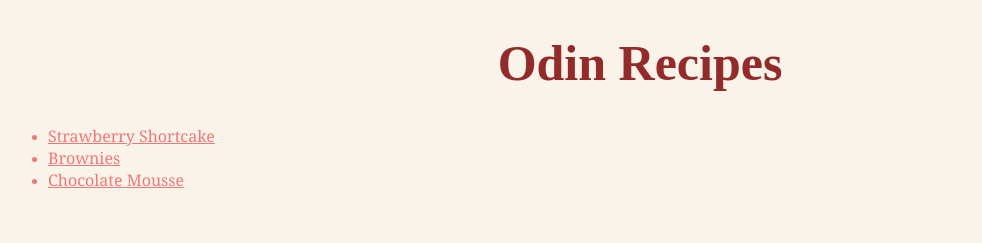
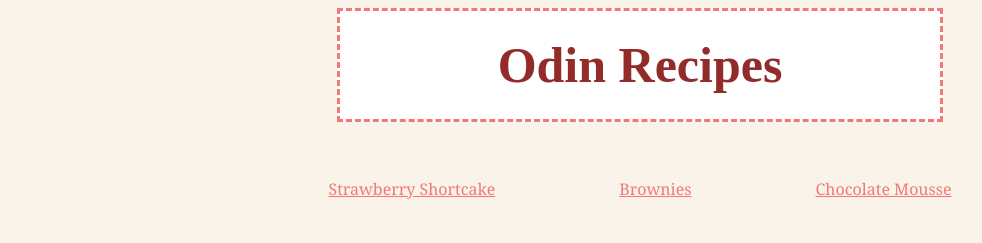
Before and after one commit to melanie5227/odin-recipes, a plain HTML site: page index.html in a window 1280 px wide. Shown: the whole page, without its empty margins (0-982 px from the left). Drawn offline with Linux system fonts and the light colour scheme.

Commit message:
styled heading and li

```diff
--- a/style.css
+++ b/style.css
@@ -6,13 +6,26 @@ h1{
     Font-family: "Brush Script MT", "Times New Roman";
     Font-size: 50px;
     text-align: center;
+    background-color: rgb(255, 255, 255);
+    padding: 25px 0px;
+    border: dashed rgb(241, 120, 118) 3px;
+    width: 600px;
+    margin: auto;
 
 
 }
 a{
     color: rgb(241, 120, 118);
     Font-family: Georgia, "Times New Roman";
+    margin: 20px;
+
 }
 li{
-    color: rgb(241, 120, 118);
+
+    display: inline-block;
+    padding: 40px;
 }
+ul{
+    text-align: center;
+    padding: 0px 25px;
+}
```
